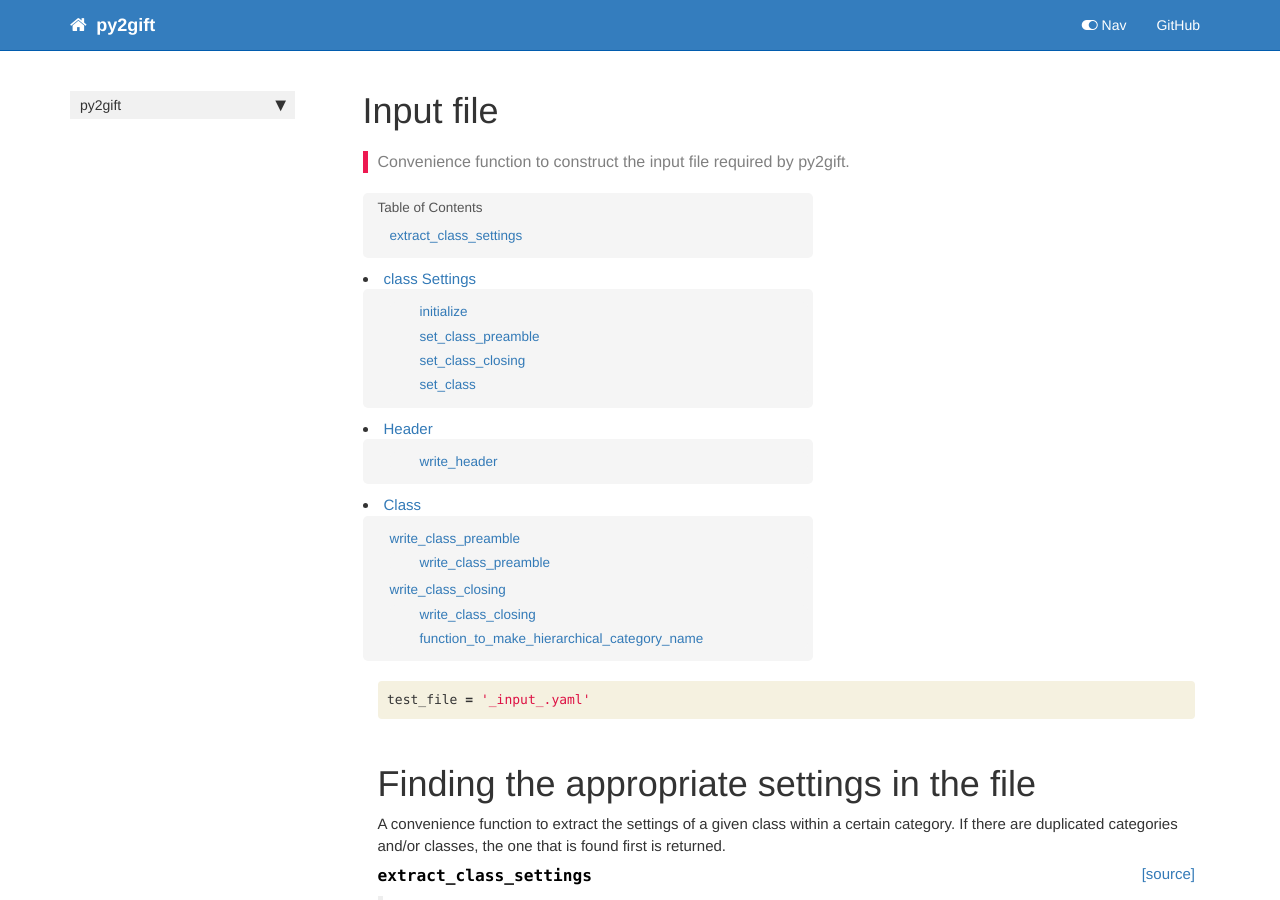
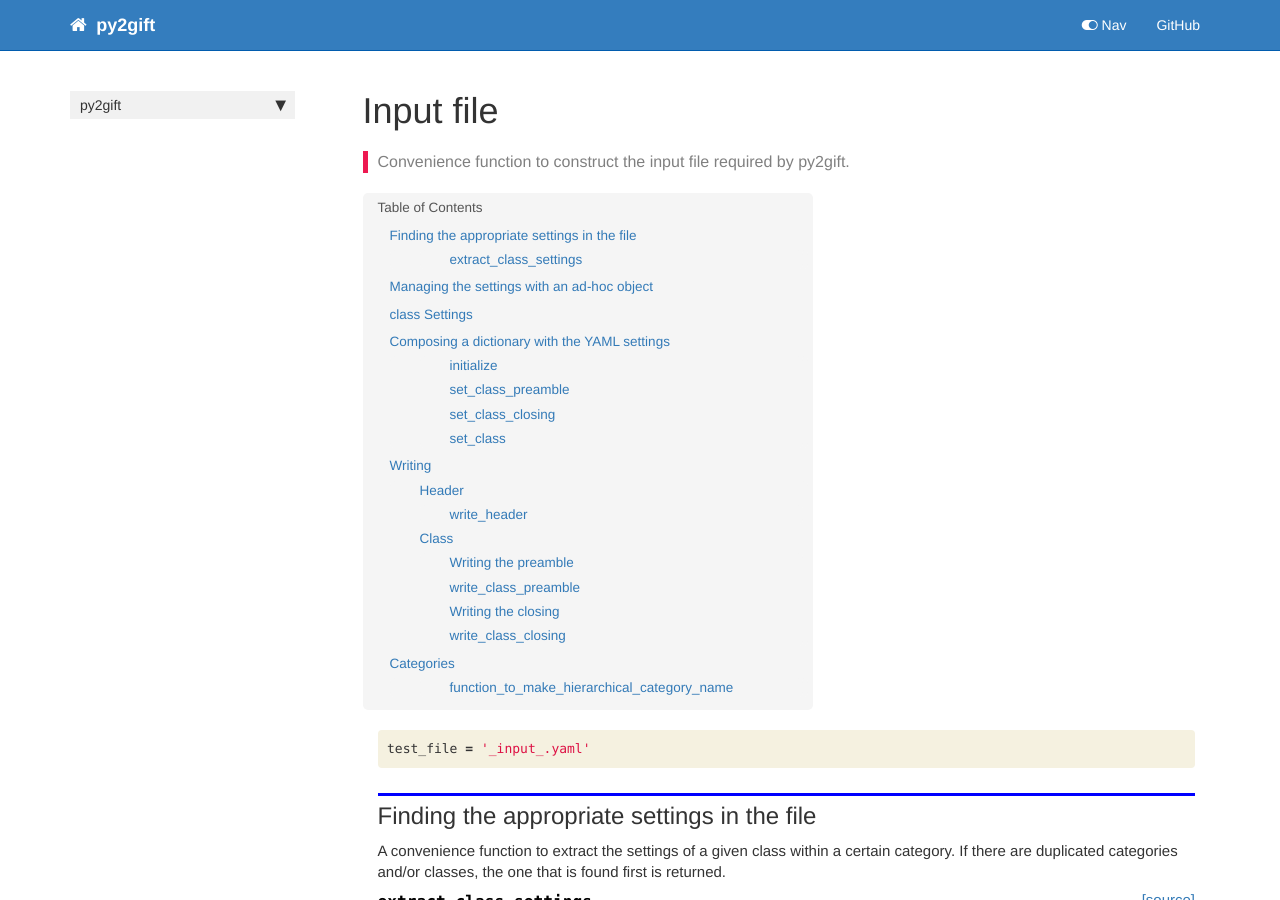
Before and after one commit to manuvazquez/py2gift, a Jekyll site: the page built from docs/input_file.html, in a window 1280 px wide and 900 px high. Built offline with Jekyll 4.4.1, drawn with Linux system fonts in a browser that asks for light colours; nearby versions of some CDN libraries; comment, search, counter and statistics services are not loaded; some of the changed text lies outside the part shown.

Commit message:
- improvements to the docs

```diff
--- a/docs/input_file.html
+++ b/docs/input_file.html
@@ -53,7 +53,7 @@ description: "Convenience function to construct the input file required by py2gi
 
 <div class="cell border-box-sizing text_cell rendered"><div class="inner_cell">
 <div class="text_cell_render border-box-sizing rendered_html">
-<h1 id="Finding-the-appropriate-settings-in-the-file">Finding the appropriate settings in the file<a class="anchor-link" href="#Finding-the-appropriate-settings-in-the-file"> </a></h1>
+<h2 id="Finding-the-appropriate-settings-in-the-file">Finding the appropriate settings in the file<a class="anchor-link" href="#Finding-the-appropriate-settings-in-the-file"> </a></h2>
 </div>
 </div>
 </div>
@@ -82,7 +82,7 @@ description: "Convenience function to construct the input file required by py2gi
 
 
 <div class="output_markdown rendered_html output_subarea ">
-<h4 id="extract_class_settings" class="doc_header"><code>extract_class_settings</code><a href="https://github.com/manuvazquez/py2gift/tree/master/py2gift/input_file.py#L24" class="source_link" style="float:right">[source]</a></h4><blockquote><p><code>extract_class_settings</code>(<strong><code>category_name</code></strong>:<code>Union</code>[<code>str</code>, <code>list</code>], <strong><code>class_name</code></strong>:<code>str</code>, <strong><code>settings</code></strong>:<code>dict</code>)</p>
+<h4 id="extract_class_settings" class="doc_header"><code>extract_class_settings</code><a href="https://github.com/manuvazquez/py2gift/tree/master/py2gift/input_file.py#L23" class="source_link" style="float:right">[source]</a></h4><blockquote><p><code>extract_class_settings</code>(<strong><code>category_name</code></strong>:<code>Union</code>[<code>str</code>, <code>list</code>], <strong><code>class_name</code></strong>:<code>str</code>, <strong><code>settings</code></strong>:<code>dict</code>)</p>
 </blockquote>
 
 </div>
@@ -198,7 +198,7 @@ description: "Convenience function to construct the input file required by py2gi
 
 <div class="cell border-box-sizing text_cell rendered"><div class="inner_cell">
 <div class="text_cell_render border-box-sizing rendered_html">
-<h1 id="Managing-the-settings-with-an-ad-hoc-object">Managing the settings with an <em>ad-hoc</em> object<a class="anchor-link" href="#Managing-the-settings-with-an-ad-hoc-object"> </a></h1>
+<h2 id="Managing-the-settings-with-an-ad-hoc-object">Managing the settings with an <em>ad-hoc</em> object<a class="anchor-link" href="#Managing-the-settings-with-an-ad-hoc-object"> </a></h2>
 </div>
 </div>
 </div>
@@ -227,7 +227,7 @@ description: "Convenience function to construct the input file required by py2gi
 
 
 <div class="output_markdown rendered_html output_subarea ">
-<h2 id="Settings" class="doc_header"><code>class</code> <code>Settings</code><a href="https://github.com/manuvazquez/py2gift/tree/master/py2gift/input_file.py#L54" class="source_link" style="float:right">[source]</a></h2><blockquote><p><code>Settings</code>(<strong><code>output_file</code></strong>:<code>str</code>=<em><code>'quiz.yaml'</code></em>, <strong><code>pictures_directory</code></strong>:<code>str</code>=<em><code>'quiz/pics'</code></em>, <strong><code>test_mode</code></strong>:<code>bool</code>=<em><code>False</code></em>)</p>
+<h2 id="Settings" class="doc_header"><code>class</code> <code>Settings</code><a href="https://github.com/manuvazquez/py2gift/tree/master/py2gift/input_file.py#L52" class="source_link" style="float:right">[source]</a></h2><blockquote><p><code>Settings</code>(<strong><code>output_file</code></strong>:<code>str</code>=<em><code>'quiz.yaml'</code></em>, <strong><code>pictures_directory</code></strong>:<code>str</code>=<em><code>'quiz/pics'</code></em>, <strong><code>test_mode</code></strong>:<code>bool</code>=<em><code>False</code></em>)</p>
 </blockquote>
 
 </div>
@@ -670,7 +670,7 @@ B
 
 <div class="cell border-box-sizing text_cell rendered"><div class="inner_cell">
 <div class="text_cell_render border-box-sizing rendered_html">
-<h1 id="Composing-a-dictionary-with-the-YAML-settings">Composing a dictionary with the <em>YAML</em> settings<a class="anchor-link" href="#Composing-a-dictionary-with-the-YAML-settings"> </a></h1>
+<h2 id="Composing-a-dictionary-with-the-YAML-settings">Composing a dictionary with the <em>YAML</em> settings<a class="anchor-link" href="#Composing-a-dictionary-with-the-YAML-settings"> </a></h2>
 </div>
 </div>
 </div>
@@ -692,7 +692,7 @@ B
 
 
 <div class="output_markdown rendered_html output_subarea ">
-<h4 id="initialize" class="doc_header"><code>initialize</code><a href="https://github.com/manuvazquez/py2gift/tree/master/py2gift/input_file.py#L247" class="source_link" style="float:right">[source]</a></h4><blockquote><p><code>initialize</code>(<strong><code>output_file</code></strong>:<code>str</code>, <strong><code>pictures_directory</code></strong>:<code>str</code>)</p>
+<h4 id="initialize" class="doc_header"><code>initialize</code><a href="https://github.com/manuvazquez/py2gift/tree/master/py2gift/input_file.py#L245" class="source_link" style="float:right">[source]</a></h4><blockquote><p><code>initialize</code>(<strong><code>output_file</code></strong>:<code>str</code>, <strong><code>pictures_directory</code></strong>:<code>str</code>)</p>
 </blockquote>
 
 </div>
@@ -740,7 +740,7 @@ B
 
 
 <div class="output_markdown rendered_html output_subarea ">
-<h4 id="set_class_preamble" class="doc_header"><code>set_class_preamble</code><a href="https://github.com/manuvazquez/py2gift/tree/master/py2gift/input_file.py#L259" class="source_link" style="float:right">[source]</a></h4><blockquote><p><code>set_class_preamble</code>(<strong><code>settings</code></strong>:<code>dict</code>, <strong><code>category_name</code></strong>:<code>str</code>, <strong><code>base_category</code></strong>:<code>Optional</code>[<code>str</code>]=<em><code>None</code></em>, <strong><code>test_mode</code></strong>:<code>bool</code>=<em><code>False</code></em>)</p>
+<h4 id="set_class_preamble" class="doc_header"><code>set_class_preamble</code><a href="https://github.com/manuvazquez/py2gift/tree/master/py2gift/input_file.py#L257" class="source_link" style="float:right">[source]</a></h4><blockquote><p><code>set_class_preamble</code>(<strong><code>settings</code></strong>:<code>dict</code>, <strong><code>category_name</code></strong>:<code>str</code>, <strong><code>base_category</code></strong>:<code>Optional</code>[<code>str</code>]=<em><code>None</code></em>, <strong><code>test_mode</code></strong>:<code>bool</code>=<em><code>False</code></em>)</p>
 </blockquote>
 
 </div>
@@ -807,7 +807,7 @@ B
 
 
 <div class="output_markdown rendered_html output_subarea ">
-<h4 id="set_class_closing" class="doc_header"><code>set_class_closing</code><a href="https://github.com/manuvazquez/py2gift/tree/master/py2gift/input_file.py#L282" class="source_link" style="float:right">[source]</a></h4><blockquote><p><code>set_class_closing</code>(<strong><code>settings</code></strong>:<code>dict</code>, <strong><code>n_instances</code></strong>:<code>int</code>, <strong><code>time</code></strong>:<code>Optional</code>[<code>int</code>]=<em><code>None</code></em>)</p>
+<h4 id="set_class_closing" class="doc_header"><code>set_class_closing</code><a href="https://github.com/manuvazquez/py2gift/tree/master/py2gift/input_file.py#L280" class="source_link" style="float:right">[source]</a></h4><blockquote><p><code>set_class_closing</code>(<strong><code>settings</code></strong>:<code>dict</code>, <strong><code>n_instances</code></strong>:<code>int</code>, <strong><code>time</code></strong>:<code>Optional</code>[<code>int</code>]=<em><code>None</code></em>)</p>
 </blockquote>
 
 </div>
@@ -875,7 +875,7 @@ B
 
 
 <div class="output_markdown rendered_html output_subarea ">
-<h4 id="set_class" class="doc_header"><code>set_class</code><a href="https://github.com/manuvazquez/py2gift/tree/master/py2gift/input_file.py#L293" class="source_link" style="float:right">[source]</a></h4><blockquote><p><code>set_class</code>(<strong><code>settings</code></strong>:<code>dict</code>, <strong><code>class_name</code></strong>:<code>str</code>, <strong><code>question_base_name</code></strong>:<code>str</code>, <strong><code>init_parameters</code></strong>:<code>Optional</code>[<code>dict</code>]=<em><code>None</code></em>, <strong><code>parameters</code></strong>:<code>Optional</code>[<code>List</code>[<code>dict</code>]]=<em><code>None</code></em>, <strong><code>n_instances</code></strong>:<code>Optional</code>[<code>int</code>]=<em><code>None</code></em>, <strong><code>time</code></strong>:<code>Optional</code>[<code>int</code>]=<em><code>None</code></em>)</p>
+<h4 id="set_class" class="doc_header"><code>set_class</code><a href="https://github.com/manuvazquez/py2gift/tree/master/py2gift/input_file.py#L291" class="source_link" style="float:right">[source]</a></h4><blockquote><p><code>set_class</code>(<strong><code>settings</code></strong>:<code>dict</code>, <strong><code>class_name</code></strong>:<code>str</code>, <strong><code>question_base_name</code></strong>:<code>str</code>, <strong><code>init_parameters</code></strong>:<code>Optional</code>[<code>dict</code>]=<em><code>None</code></em>, <strong><code>parameters</code></strong>:<code>Optional</code>[<code>List</code>[<code>dict</code>]]=<em><code>None</code></em>, <strong><code>n_instances</code></strong>:<code>Optional</code>[<code>int</code>]=<em><code>None</code></em>, <strong><code>time</code></strong>:<code>Optional</code>[<code>int</code>]=<em><code>None</code></em>)</p>
 </blockquote>
 
 </div>
@@ -957,7 +957,7 @@ B
 
 <div class="cell border-box-sizing text_cell rendered"><div class="inner_cell">
 <div class="text_cell_render border-box-sizing rendered_html">
-<h1 id="Writing">Writing<a class="anchor-link" href="#Writing"> </a></h1>
+<h2 id="Writing">Writing<a class="anchor-link" href="#Writing"> </a></h2>
 </div>
 </div>
 </div>
@@ -970,7 +970,7 @@ B
 </div>
 <div class="cell border-box-sizing text_cell rendered"><div class="inner_cell">
 <div class="text_cell_render border-box-sizing rendered_html">
-<h2 id="Header">Header<a class="anchor-link" href="#Header"> </a></h2>
+<h3 id="Header">Header<a class="anchor-link" href="#Header"> </a></h3>
 </div>
 </div>
 </div>
@@ -1002,7 +1002,7 @@ B
 
 
 <div class="output_markdown rendered_html output_subarea ">
-<h4 id="write_header" class="doc_header"><code>write_header</code><a href="https://github.com/manuvazquez/py2gift/tree/master/py2gift/input_file.py#L321" class="source_link" style="float:right">[source]</a></h4><blockquote><p><code>write_header</code>(<strong><code>file</code></strong>:<code>Union</code>[<code>str</code>, <code>Path</code>], <strong><code>output_file</code></strong>:<code>str</code>, <strong><code>pictures_directory</code></strong>:<code>str</code>)</p>
+<h4 id="write_header" class="doc_header"><code>write_header</code><a href="https://github.com/manuvazquez/py2gift/tree/master/py2gift/input_file.py#L319" class="source_link" style="float:right">[source]</a></h4><blockquote><p><code>write_header</code>(<strong><code>file</code></strong>:<code>Union</code>[<code>str</code>, <code>Path</code>], <strong><code>output_file</code></strong>:<code>str</code>, <strong><code>pictures_directory</code></strong>:<code>str</code>)</p>
 </blockquote>
 
 </div>
@@ -1070,13 +1070,13 @@ categories<span class="ansi-blue-fg">:</span>
 
 <div class="cell border-box-sizing text_cell rendered"><div class="inner_cell">
 <div class="text_cell_render border-box-sizing rendered_html">
-<h2 id="Class">Class<a class="anchor-link" href="#Class"> </a></h2>
-</div>
-</div>
-</div>
-<div class="cell border-box-sizing text_cell rendered"><div class="inner_cell">
-<div class="text_cell_render border-box-sizing rendered_html">
-<h3 id="write_class_preamble"><a href="/py2gift/input_file#write_class_preamble"><code>write_class_preamble</code></a><a class="anchor-link" href="#write_class_preamble"> </a></h3>
+<h3 id="Class">Class<a class="anchor-link" href="#Class"> </a></h3>
+</div>
+</div>
+</div>
+<div class="cell border-box-sizing text_cell rendered"><div class="inner_cell">
+<div class="text_cell_render border-box-sizing rendered_html">
+<h4 id="Writing-the-preamble">Writing the preamble<a class="anchor-link" href="#Writing-the-preamble"> </a></h4>
 </div>
 </div>
 </div>
@@ -1112,7 +1112,7 @@ categories<span class="ansi-blue-fg">:</span>
 
 
 <div class="output_markdown rendered_html output_subarea ">
-<h4 id="write_class_preamble" class="doc_header"><code>write_class_preamble</code><a href="https://github.com/manuvazquez/py2gift/tree/master/py2gift/input_file.py#L329" class="source_link" style="float:right">[source]</a></h4><blockquote><p><code>write_class_preamble</code>(<strong><code>file</code></strong>:<code>Union</code>[<code>str</code>, <code>Path</code>], <strong><code>category_name</code></strong>:<code>str</code>, <strong><code>base_category</code></strong>:<code>Optional</code>[<code>str</code>]=<em><code>None</code></em>, <strong><code>test_mode</code></strong>:<code>bool</code>=<em><code>False</code></em>)</p>
+<h4 id="write_class_preamble" class="doc_header"><code>write_class_preamble</code><a href="https://github.com/manuvazquez/py2gift/tree/master/py2gift/input_file.py#L327" class="source_link" style="float:right">[source]</a></h4><blockquote><p><code>write_class_preamble</code>(<strong><code>file</code></strong>:<code>Union</code>[<code>str</code>, <code>Path</code>], <strong><code>category_name</code></strong>:<code>str</code>, <strong><code>base_category</code></strong>:<code>Optional</code>[<code>str</code>]=<em><code>None</code></em>, <strong><code>test_mode</code></strong>:<code>bool</code>=<em><code>False</code></em>)</p>
 </blockquote>
 
 </div>
@@ -1355,7 +1355,7 @@ categories<span class="ansi-blue-fg">:</span>
 
 <div class="cell border-box-sizing text_cell rendered"><div class="inner_cell">
 <div class="text_cell_render border-box-sizing rendered_html">
-<h3 id="write_class_closing"><a href="/py2gift/input_file#write_class_closing"><code>write_class_closing</code></a><a class="anchor-link" href="#write_class_closing"> </a></h3>
+<h4 id="Writing-the-closing">Writing the closing<a class="anchor-link" href="#Writing-the-closing"> </a></h4>
 </div>
 </div>
 </div>
@@ -1389,7 +1389,7 @@ categories<span class="ansi-blue-fg">:</span>
 
 
 <div class="output_markdown rendered_html output_subarea ">
-<h4 id="write_class_closing" class="doc_header"><code>write_class_closing</code><a href="https://github.com/manuvazquez/py2gift/tree/master/py2gift/input_file.py#L340" class="source_link" style="float:right">[source]</a></h4><blockquote><p><code>write_class_closing</code>(<strong><code>file</code></strong>:<code>Union</code>[<code>str</code>, <code>Path</code>], <strong><code>n_instances</code></strong>:<code>int</code>, <strong><code>time</code></strong>:<code>Optional</code>[<code>int</code>]=<em><code>None</code></em>)</p>
+<h4 id="write_class_closing" class="doc_header"><code>write_class_closing</code><a href="https://github.com/manuvazquez/py2gift/tree/master/py2gift/input_file.py#L337" class="source_link" style="float:right">[source]</a></h4><blockquote><p><code>write_class_closing</code>(<strong><code>file</code></strong>:<code>Union</code>[<code>str</code>, <code>Path</code>], <strong><code>n_instances</code></strong>:<code>int</code>, <strong><code>time</code></strong>:<code>Optional</code>[<code>int</code>]=<em><code>None</code></em>)</p>
 </blockquote>
 
 </div>
@@ -1478,7 +1478,7 @@ categories<span class="ansi-blue-fg">:</span>
 
 <div class="cell border-box-sizing text_cell rendered"><div class="inner_cell">
 <div class="text_cell_render border-box-sizing rendered_html">
-<h1 id="Categories">Categories<a class="anchor-link" href="#Categories"> </a></h1>
+<h2 id="Categories">Categories<a class="anchor-link" href="#Categories"> </a></h2>
 </div>
 </div>
 </div>
@@ -1500,7 +1500,7 @@ categories<span class="ansi-blue-fg">:</span>
 
 
 <div class="output_markdown rendered_html output_subarea ">
-<h4 id="function_to_make_hierarchical_category_name" class="doc_header"><code>function_to_make_hierarchical_category_name</code><a href="https://github.com/manuvazquez/py2gift/tree/master/py2gift/input_file.py#L348" class="source_link" style="float:right">[source]</a></h4><blockquote><p><code>function_to_make_hierarchical_category_name</code>(<strong><code>base_category</code></strong>:<code>str</code>)</p>
+<h4 id="function_to_make_hierarchical_category_name" class="doc_header"><code>function_to_make_hierarchical_category_name</code><a href="https://github.com/manuvazquez/py2gift/tree/master/py2gift/input_file.py#L345" class="source_link" style="float:right">[source]</a></h4><blockquote><p><code>function_to_make_hierarchical_category_name</code>(<strong><code>base_category</code></strong>:<code>str</code>)</p>
 </blockquote>
 
 </div>
--- a/docs/sample_1.html
+++ b/docs/sample_1.html
@@ -611,7 +611,7 @@ Just ignore this stuff...
         <span class="n">im</span> <span class="o">=</span> <span class="n">ax</span><span class="o">.</span><span class="n">imshow</span><span class="p">(</span><span class="n">matrix</span><span class="p">)</span>
 
         <span class="c1"># image must be saved as an svg...</span>
-        <span class="n">heatmap</span> <span class="o">=</span> <span class="s1">&#39;heatmap.svg&#39;</span>
+        <span class="n">heatmap</span> <span class="o">=</span> <span class="n">pathlib</span><span class="o">.</span><span class="n">Path</span><span class="p">(</span><span class="s1">&#39;images&#39;</span><span class="p">)</span> <span class="o">/</span> <span class="s1">&#39;heatmap.svg&#39;</span>
 
         <span class="c1"># however, since different &quot;versions&quot; of this question (for different random matrices) are going to</span>
         <span class="c1"># be created, we must make sure to choose a different name for each one; one way of achieving this is</span>
@@ -647,7 +647,7 @@ Just ignore this stuff...
 <div class="output_markdown rendered_html output_subarea output_execute_result">
 <p><span style="font-family:Papyrus; font-size:2em;">Statement</span></p>
 <p>Consider the heatmap</p>
-<p><img src="heatmap_0_37454011884736250_95071430640991620_73199394181140510_5986584841970366.svg" alt=""></p>
+<p><img src="images/heatmap_0_37454011884736250_95071430640991620_73199394181140510_5986584841970366.svg" alt=""></p>
 <p>Now what?</p>
 <p><em>Estimated time: 5 minutes</em></p>
 <p><span style="font-family:Papyrus; font-size:2em;">Feedback</span></p>
--- a/py2gift/input_file.py
+++ b/py2gift/input_file.py
@@ -20,7 +20,6 @@ import py2gift.util
 import yaml
 
 # Cell
-
 def extract_class_settings(category_name: Union[str, list], class_name: str, settings: dict):
 
     category_found = False
@@ -50,7 +49,6 @@ def extract_class_settings(category_name: Union[str, list], class_name: str, set
             sys.exit(1)
 
 # Cell
-
 class Settings:
 
     def __init__(self, output_file: str = 'quiz.yaml', pictures_directory: str = 'quiz/pics', test_mode: bool = False) -> None:
@@ -336,7 +334,6 @@ def write_class_preamble(file: Union[str, pathlib.Path], category_name: str, bas
     return category_name
 
 # Cell
-
 def write_class_closing(file: Union[str, pathlib.Path], n_instances: int, time: Optional[int] = None) -> None:
 
     settings = py2gift.util.yaml_to_dict(file)
```
Also changed, not shown: docs/tex.html (+24 -14 lines), py2gift/tex.py (+15 -15 lines), docs/images/heatmap_0_156018640442436520_155994520336202650_058083612168199460_8661761457749352.svg (added), docs/images/heatmap_0_37454011884736250_95071430640991620_73199394181140510_5986584841970366.svg (added), docs/images/heatmap_0_60111501174320880_70807257779604550_0205844942958024470_9699098521619943.svg (added), 3 other files.
